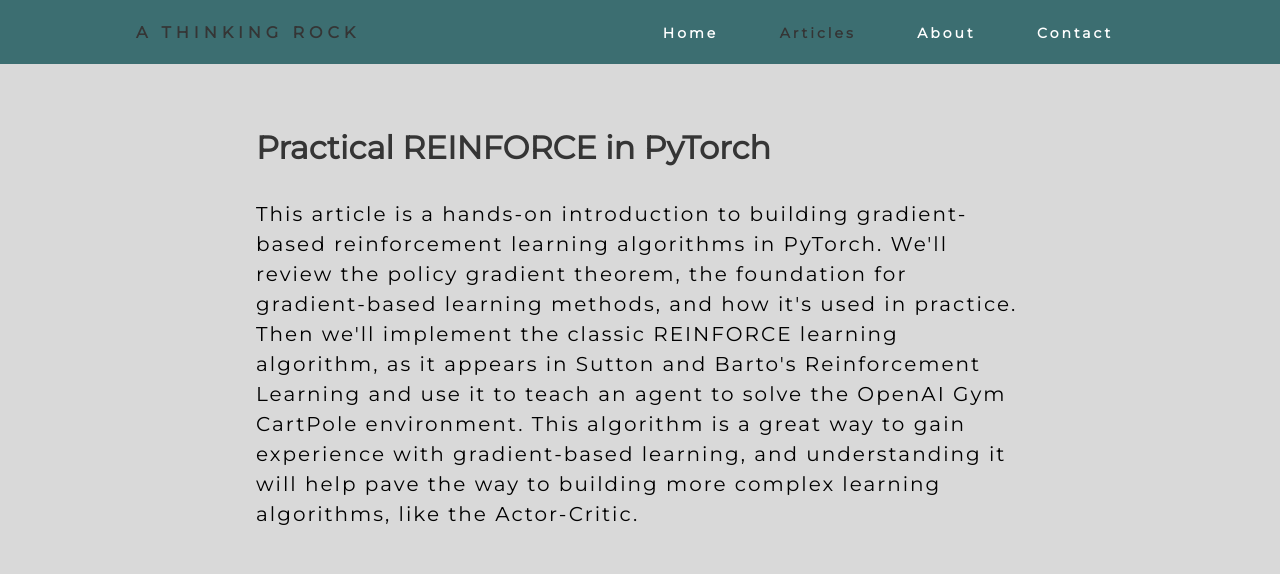
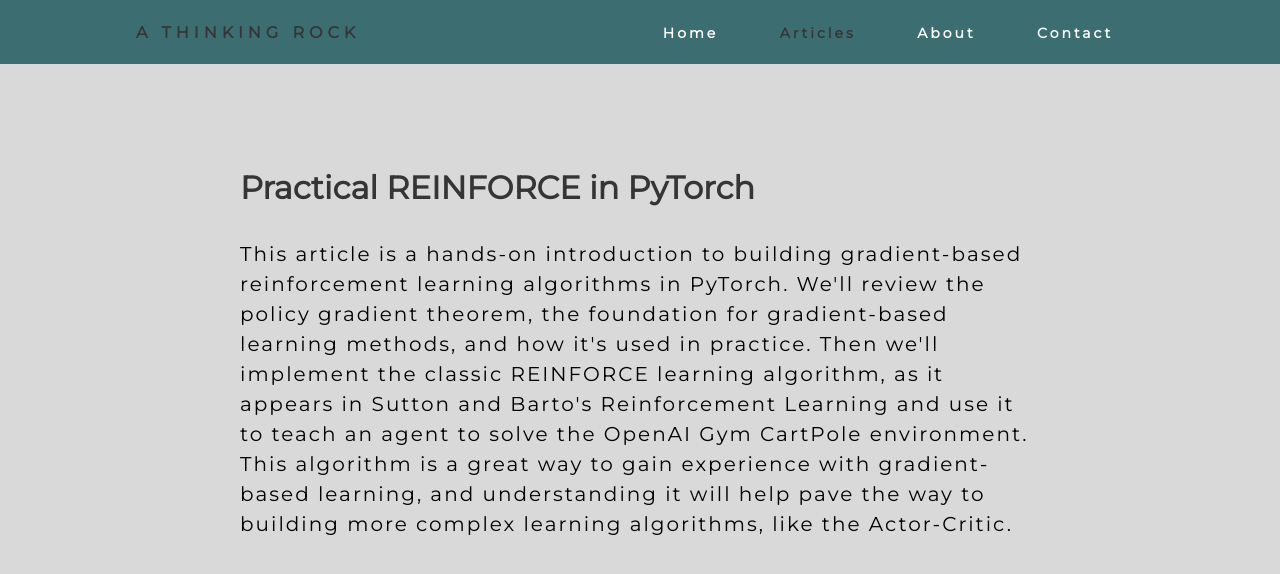
Before and after one commit to MattAlanWright/temp_new_site, a plain HTML site: page articles/pytorch-reinforce/pytorch_reinforce.html in a window 1280 px wide. Drawn offline with Linux system fonts and the light colour scheme; files whose address does not match are found by name.

Commit message:
Fixed width

```diff
--- a/articles/pytorch-reinforce/pytorch_reinforce.html
+++ b/articles/pytorch-reinforce/pytorch_reinforce.html
@@ -26,13 +26,16 @@
         </div>
     </nav>
 
-    <div class="article-title">
-        <h1>Practical REINFORCE in PyTorch</h1>
-    </div>
 
     <div class="article-contents">
-        <p>This article is a hands-on introduction to building
-            gradient-based reinforcement learning algorithms in PyTorch. We'll review the policy gradient theorem, the foundation for gradient-based learning methods, and how it's used in practice. Then we'll implement the classic REINFORCE learning algorithm, as it appears in Sutton and Barto's Reinforcement Learning and use it to teach an agent to solve the OpenAI Gym CartPole environment. This algorithm is a great way to gain experience with gradient-based learning, and understanding it will help pave the way to building more complex learning algorithms, like the Actor-Critic.</p>
+        <div class="article-title">
+            <h1>Practical REINFORCE in PyTorch</h1>
+        </div>
+
+        <div class="article-body">
+            <p>This article is a hands-on introduction to building
+                gradient-based reinforcement learning algorithms in PyTorch. We'll review the policy gradient theorem, the foundation for gradient-based learning methods, and how it's used in practice. Then we'll implement the classic REINFORCE learning algorithm, as it appears in Sutton and Barto's Reinforcement Learning and use it to teach an agent to solve the OpenAI Gym CartPole environment. This algorithm is a great way to gain experience with gradient-based learning, and understanding it will help pave the way to building more complex learning algorithms, like the Actor-Critic.</p>
+        </div>
     </div>
 
     <script src="app.js"></script>
--- a/styles.css
+++ b/styles.css
@@ -135,15 +135,19 @@ nav {
     color: #353535;
 }
 
+.article-contents {
+    width: 100%;
+    max-width: 800px;
+    padding: 20px;
+    margin: 20px auto;
+}
+
 .article-title h1 {
     margin-top: 2em;
     margin-bottom: 1em;
-    margin-left: 20%;
 }
 
-.article-contents p {
-    margin-left: 20%;
-    margin-right: 20%;
+.article-body p {
     letter-spacing: 2px;
     line-height: 1.5em;
     font-size: 15pt;
```
